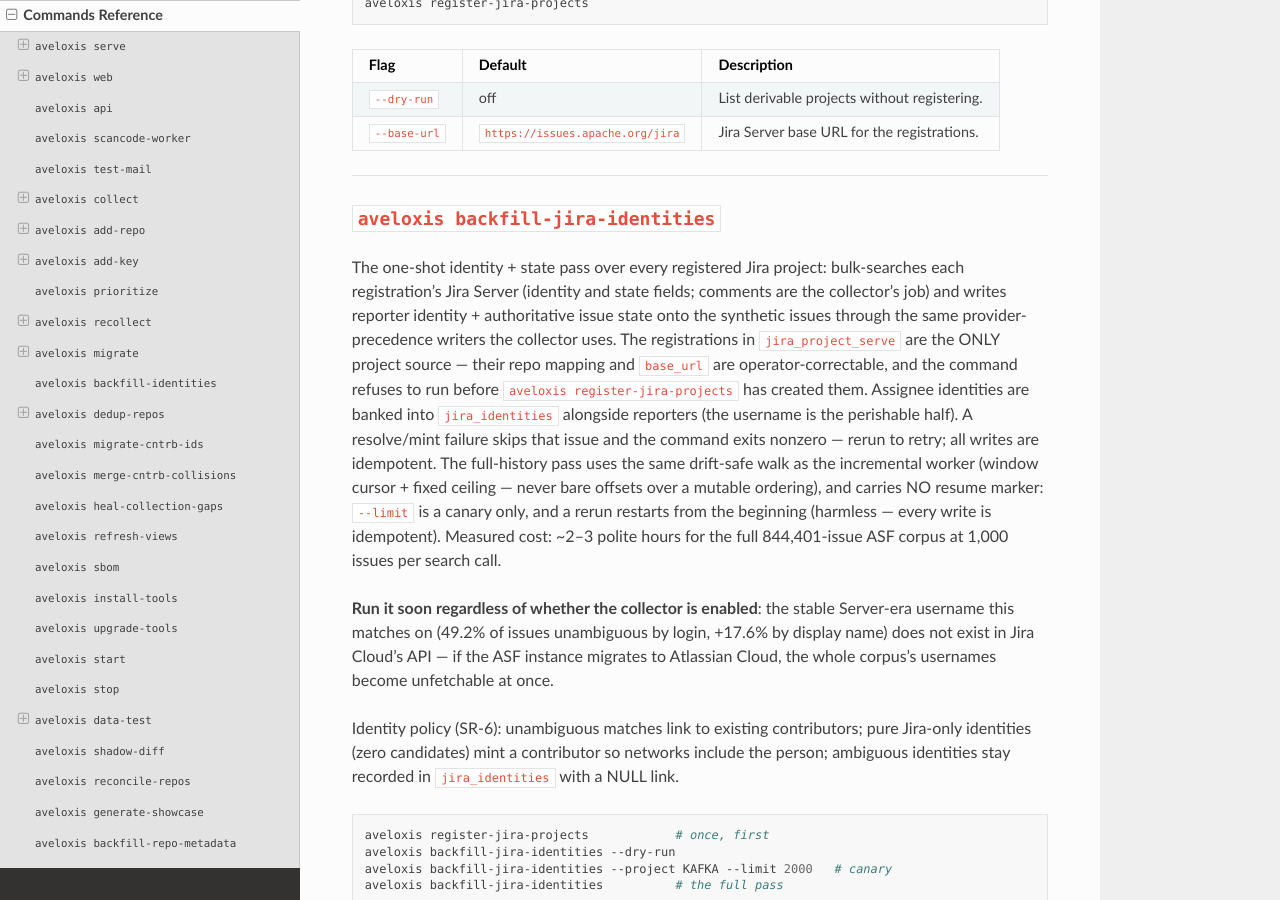
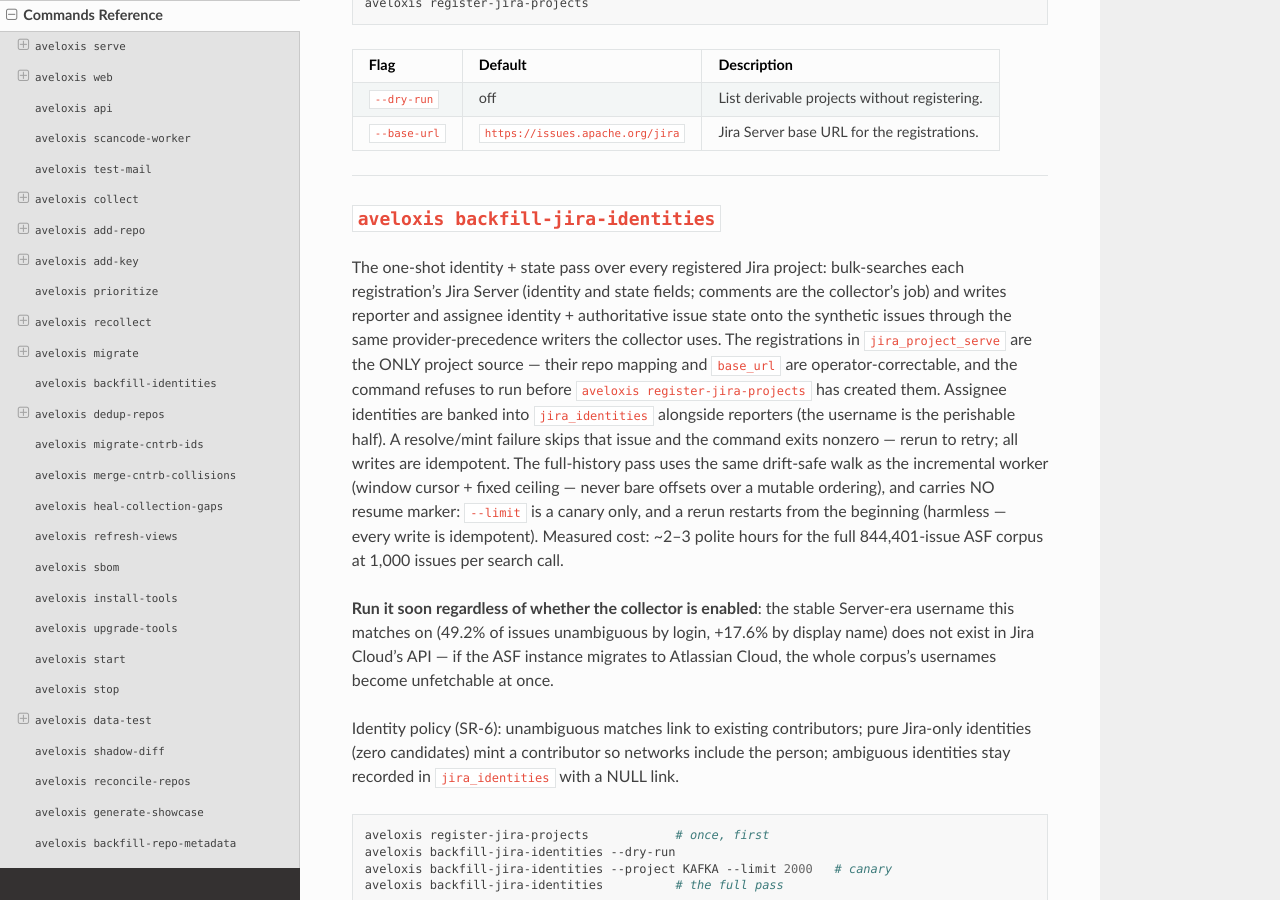
Before and after one commit to aveloxis/aveloxis, a Sphinx documentation site: the page built from docs/guide/commands.md, in a window 1280 px wide and 900 px high, scrolled down 28818 px. Built offline with Sphinx 7.4.7 and the Read the Docs theme 3.1.0, drawn with Linux system fonts in a browser that asks for light colours.

Commit message:
updated docs"
Signed-off-by: Sean P. Goggins <s@goggins.com>

```diff
--- a/docs/guide/commands.md
+++ b/docs/guide/commands.md
@@ -1368,7 +1368,7 @@
 The one-shot identity + state pass over every registered Jira
 project: bulk-searches each registration's Jira Server (identity and
 state fields; comments are the collector's job) and writes reporter
-identity + authoritative issue state onto the synthetic issues
+and assignee identity + authoritative issue state onto the synthetic issues
 through the same provider-precedence writers the collector uses. The
 registrations in `jira_project_serve` are the ONLY project source —
 their repo mapping and `base_url` are operator-correctable, and the
```
Also changed, not shown: docs/getting-started/upgrading.md (+1 -1 lines).
